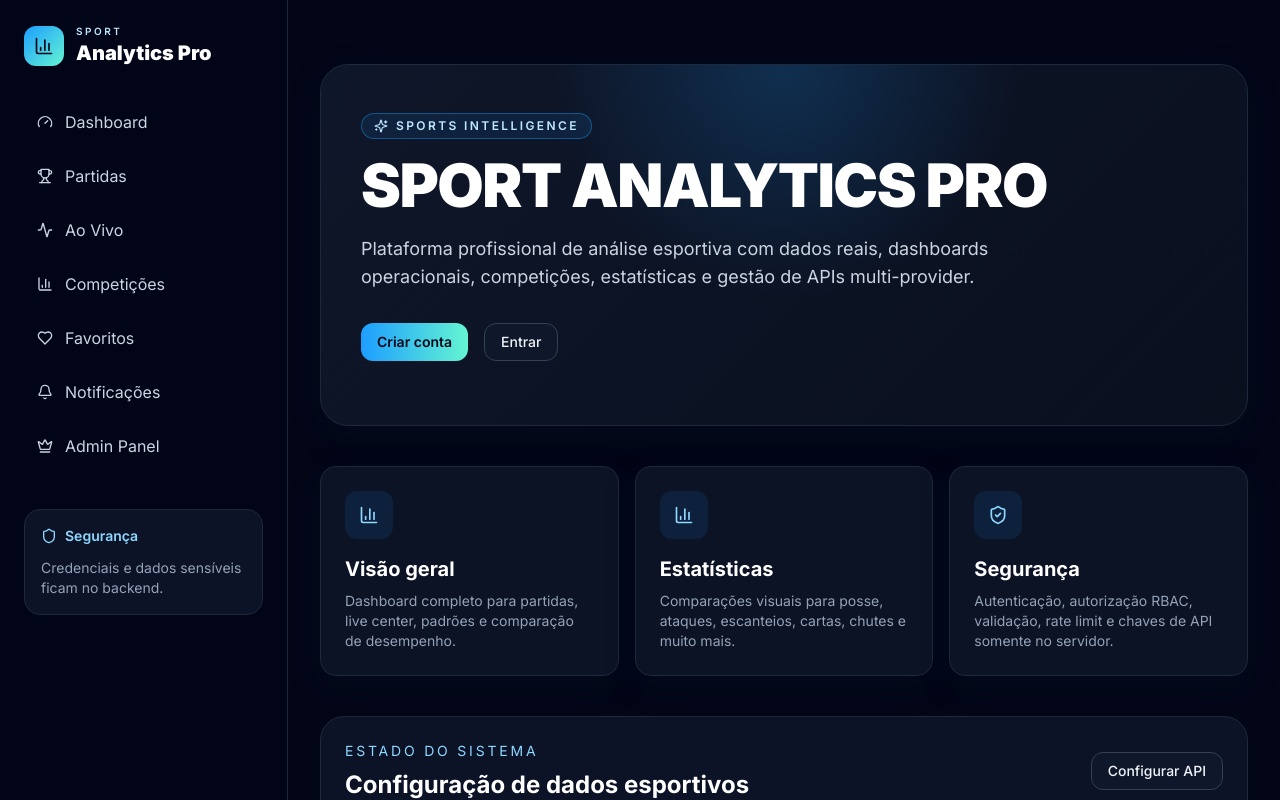
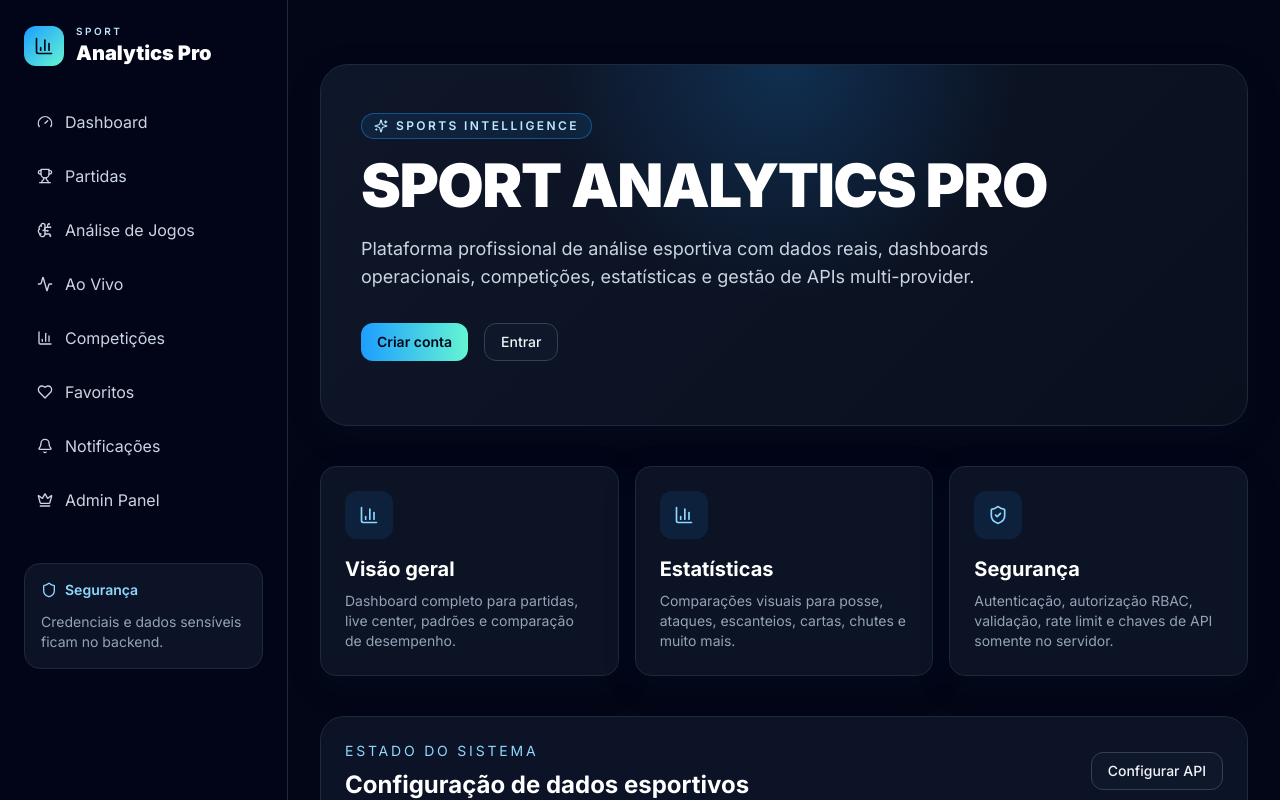
Before and after one commit to testedosteste200-dot/sport-analytics-pro, a Next.js app: page / in a window 1280 px wide. Shown: the top 800 px of the page. Built offline with nearby package versions, Linux system fonts and the light colour scheme.

Commit message:
Add match analysis navigation

```diff
--- a/components/sidebar.tsx
+++ b/components/sidebar.tsx
@@ -1,9 +1,10 @@
 import Link from 'next/link';
-import { Activity, BarChart3, Bell, Crown, Gauge, Heart, Shield, Trophy } from 'lucide-react';
+import { Activity, BarChart3, Bell, BrainCircuit, Crown, Gauge, Heart, Shield, Trophy } from 'lucide-react';
 
 const navItems = [
   { href: '/dashboard', label: 'Dashboard', icon: Gauge },
   { href: '/matches', label: 'Partidas', icon: Trophy },
+  { href: '/analysis', label: 'Análise de Jogos', icon: BrainCircuit },
   { href: '/live', label: 'Ao Vivo', icon: Activity },
   { href: '/competitions', label: 'Competições', icon: BarChart3 },
   { href: '/favorites', label: 'Favoritos', icon: Heart },
```
